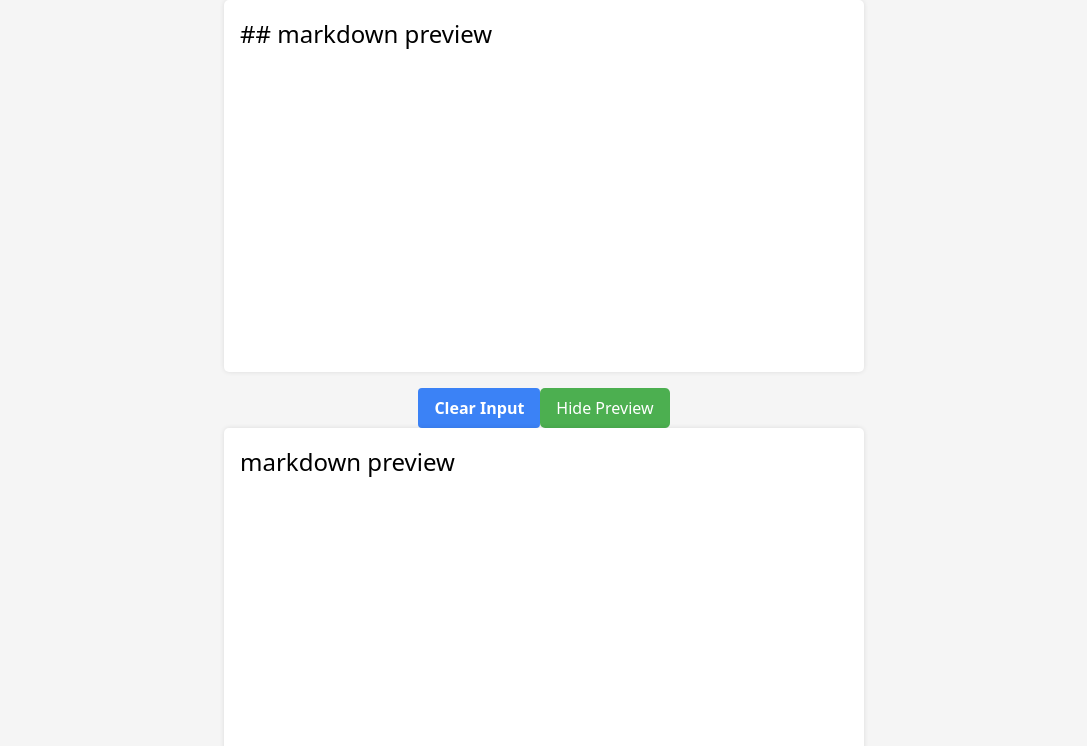
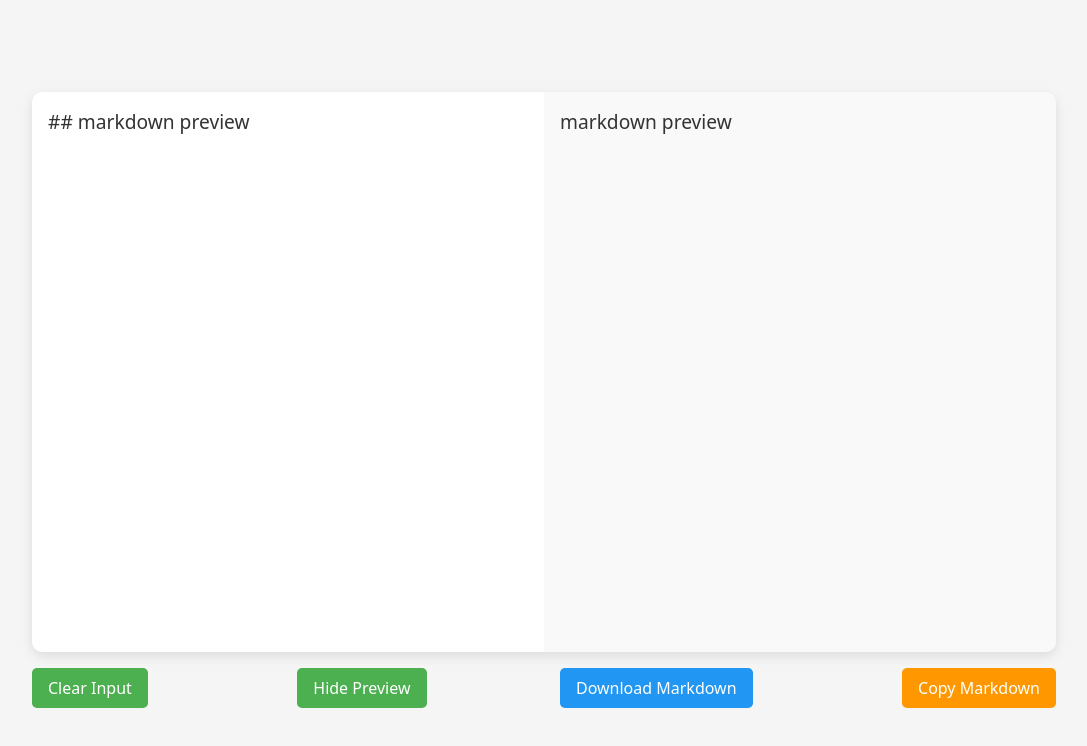
Before and after one commit to lohitkolluri/QuickMark-Preview, a Next.js app: page / in a window 1280 px wide. Shown: the top 746 px of the page, without its empty margins (96-1183 px from the left). Built offline with nearby package versions, Linux system fonts and the light colour scheme.

Commit message:
🎨 Improve Functionality

```diff
--- a/src/pages/index.js
+++ b/src/pages/index.js
@@ -12,34 +12,48 @@ const Container = styled.div`
   background-color: #f5f5f5;
 `;
 
+const EditorContainer = styled.div`
+  display: flex;
+  width: 80%;
+  height: 70%;
+  border-radius: 10px;
+  overflow: hidden;
+  box-shadow: 0px 4px 12px rgba(0, 0, 0, 0.1);
+`;
+
 const TextArea = styled.textarea`
   width: 50%;
-  height: 50%;
+  height: 100%;
   padding: 1rem;
-  border-radius: 5px;
   border: none;
-  box-shadow: 0px 0px 5px rgba(0, 0, 0, 0.1);
-  font-size: 1.5rem; /* Increase font size */
-  color: black; /* Set the font color to black */
-  background-color: white; /* Set the background color to white */
+  font-size: 1.2rem;
+  color: #333;
+  background-color: #fff;
   resize: none;
+  border-top-left-radius: 10px;
+  border-bottom-left-radius: 10px;
 `;
 
 const Preview = styled(ReactMarkdown)`
   width: 50%;
-  height: 50%;
+  height: 100%;
   padding: 1rem;
-  border-radius: 5px;
-  border: none;
-  box-shadow: 0px 0px 5px rgba(0, 0, 0, 0.1);
-  font-size: 1.5rem; /* Increase font size */
-  overflow-y: scroll;
-  background-color: white; /* Set the background color to white */
-  color: black; /* Set the font color to black */
+  overflow-y: auto;
+  font-size: 1.2rem;
+  color: #333;
+  background-color: #f9f9f9;
+  border-top-right-radius: 10px;
+  border-bottom-right-radius: 10px;
 `;
 
-const ToggleButton = styled.button`
+const ButtonContainer = styled.div`
+  display: flex;
+  justify-content: space-between;
+  width: 80%;
   margin-top: 1rem;
+`;
+
+const Button = styled.button`
   padding: 0.5rem 1rem;
   border: none;
   background-color: #4CAF50; /* Green */
@@ -51,6 +65,19 @@ const ToggleButton = styled.button`
   &:hover {
     background-color: #45a049; /* Darker green */
   }
+`;
+
+const ClearButton = styled(Button)`
+  margin-right: 1rem;
+`;
+
+const DownloadButton = styled(Button)`
+  background-color: #2196F3; /* Blue */
+  margin-right: 1rem;
+`;
+
+const CopyButton = styled(Button)`
+  background-color: #ff9800; /* Orange */
 `;
 
 const Index = () => {
@@ -69,21 +96,34 @@ const Index = () => {
     setMarkdown('');
   };
 
+  const downloadMarkdown = () => {
+    const element = document.createElement('a');
+    const file = new Blob([markdown], {type: 'text/plain'});
+    element.href = URL.createObjectURL(file);
+    element.download = 'markdown.txt';
+    document.body.appendChild(element);
+    element.click();
+  };
+
+  const copyMarkdown = () => {
+    navigator.clipboard.writeText(markdown);
+    alert('Markdown copied to clipboard!');
+  };
+
   return (
     <Container>
-      <TextArea value={markdown} onChange={handleChange} />
-      <div>
-        <button
-          onClick={clearInput}
-          className="mt-4 bg-blue-500 hover:bg-blue-700 text-white font-bold py-2 px-4 rounded"
-        >
-          Clear Input
-        </button>
-        <ToggleButton onClick={togglePreview}>
+      <EditorContainer>
+        <TextArea value={markdown} onChange={handleChange} />
+        {showPreview && <Preview>{markdown}</Preview>}
+      </EditorContainer>
+      <ButtonContainer>
+        <ClearButton onClick={clearInput}>Clear Input</ClearButton>
+        <Button onClick={togglePreview}>
           {showPreview ? 'Hide Preview' : 'Show Preview'}
-        </ToggleButton>
-      </div>
-      {showPreview && <Preview>{markdown}</Preview>}
+        </Button>
+        <DownloadButton onClick={downloadMarkdown}>Download Markdown</DownloadButton>
+        <CopyButton onClick={copyMarkdown}>Copy Markdown</CopyButton>
+      </ButtonContainer>
     </Container>
   );
 }
```
